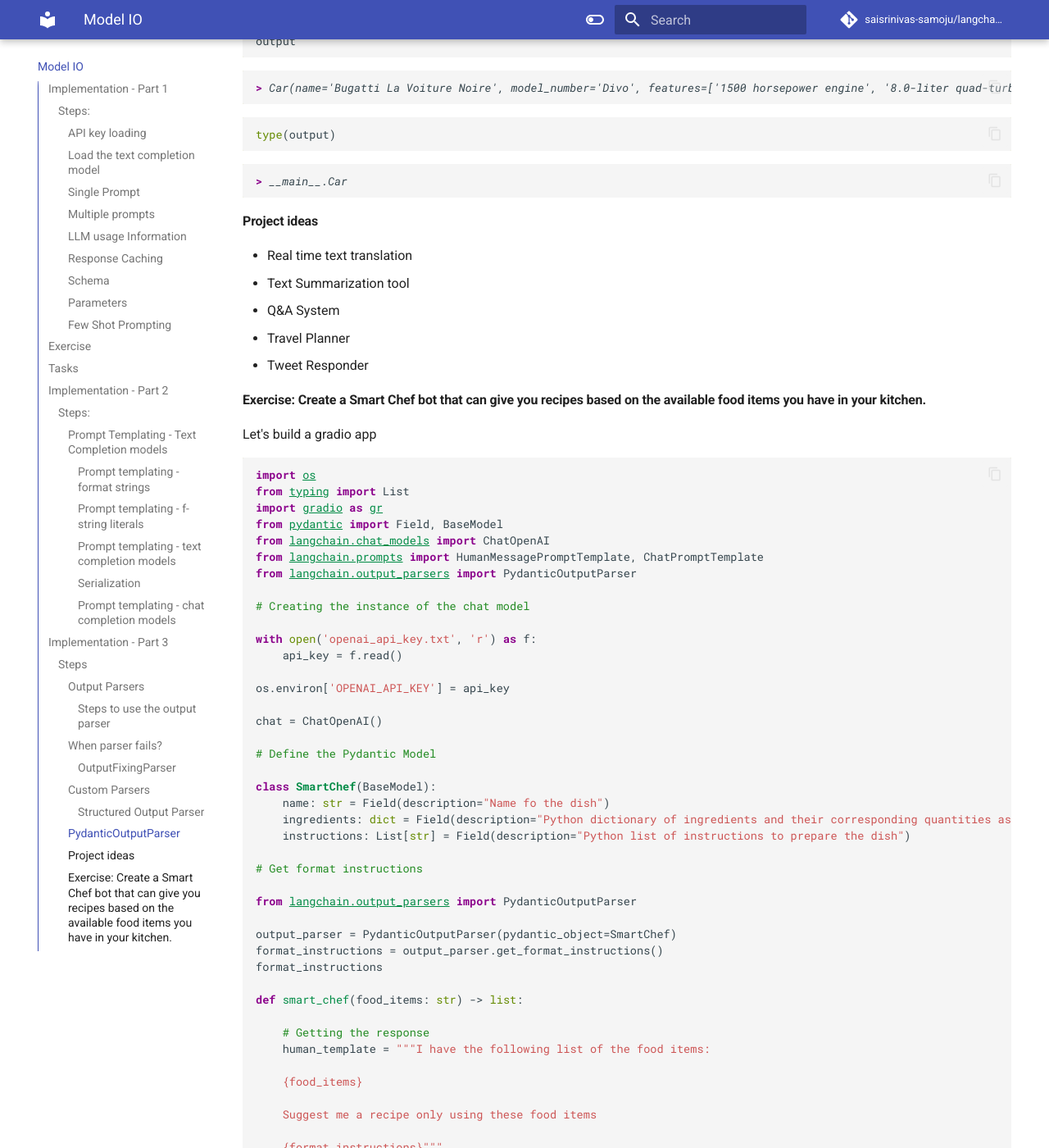
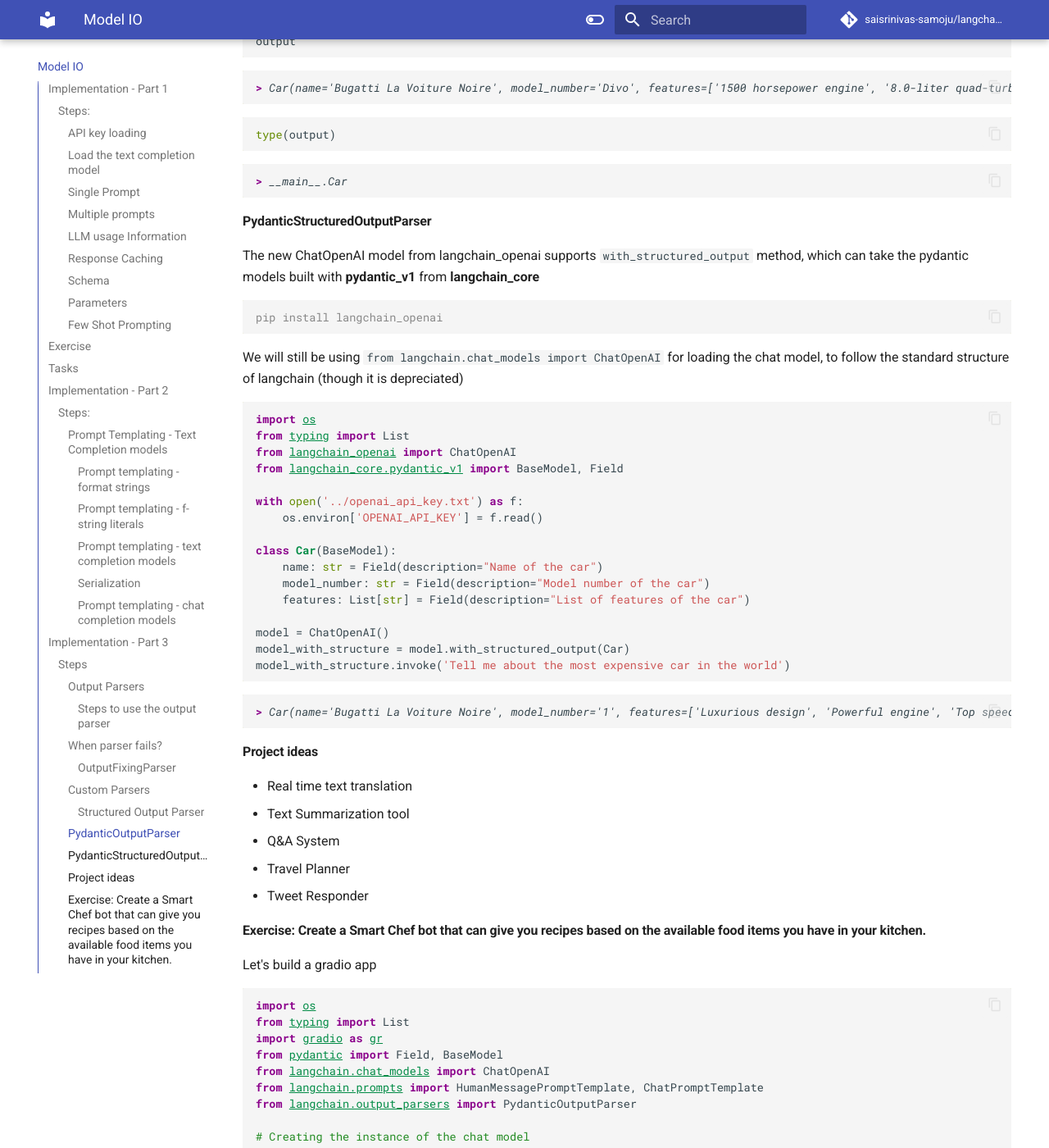
Before and after one commit to saisrinivas-samoju/langchain_training, an MkDocs documentation site: the page built from docs/model_io.md, in a window 1280 px wide and 1400 px high, scrolled down 16878 px. Shown: the whole window at 82% size. Built offline with MkDocs 1.6.1 and Material for MkDocs 9.7.7, drawn with Linux system fonts in a browser that asks for light colours; comment, search, counter and statistics services are not loaded.

Commit message:
Add new pydantic parser code with langchain_openai ChatOpenAI model

````diff
--- a/docs/model_io.md
+++ b/docs/model_io.md
@@ -838,6 +838,35 @@ type(output)
 > __main__.Car
 ```
 
+#### PydanticStructuredOutputParser
+The new ChatOpenAI model from langchain_openai supports <code>with_structured_output</code> method, which can take the pydantic models built with **pydantic_v1** from **langchain_core**
+```console
+pip install langchain_openai
+```
+We will still be using <code>from langchain.chat_models import ChatOpenAI</code> for loading the chat model, to follow the standard structure of langchain (though it is depreciated)
+```py
+import os
+from typing import List
+from langchain_openai import ChatOpenAI
+from langchain_core.pydantic_v1 import BaseModel, Field
+
+with open('../openai_api_key.txt') as f:
+    os.environ['OPENAI_API_KEY'] = f.read()
+
+class Car(BaseModel):
+    name: str = Field(description="Name of the car")
+    model_number: str = Field(description="Model number of the car")
+    features: List[str] = Field(description="List of features of the car")
+
+model = ChatOpenAI()
+model_with_structure = model.with_structured_output(Car)
+model_with_structure.invoke('Tell me about the most expensive car in the world')
+```
+
+```
+> Car(name='Bugatti La Voiture Noire', model_number='1', features=['Luxurious design', 'Powerful engine', 'Top speed of 261 mph', 'Exclusive and limited edition'])
+```
+
 #### Project ideas
 * Real time text translation
 * Text Summarization tool
--- a/requirements.txt
+++ b/requirements.txt
@@ -11,3 +11,4 @@ pydantic==2.5.2
 pydantic_core==2.14.5
 gradio==4.19.2
 gradio_client==0.10.1
+langchain_openai==0.0.8
````
Also changed, not shown: 1 other file.
